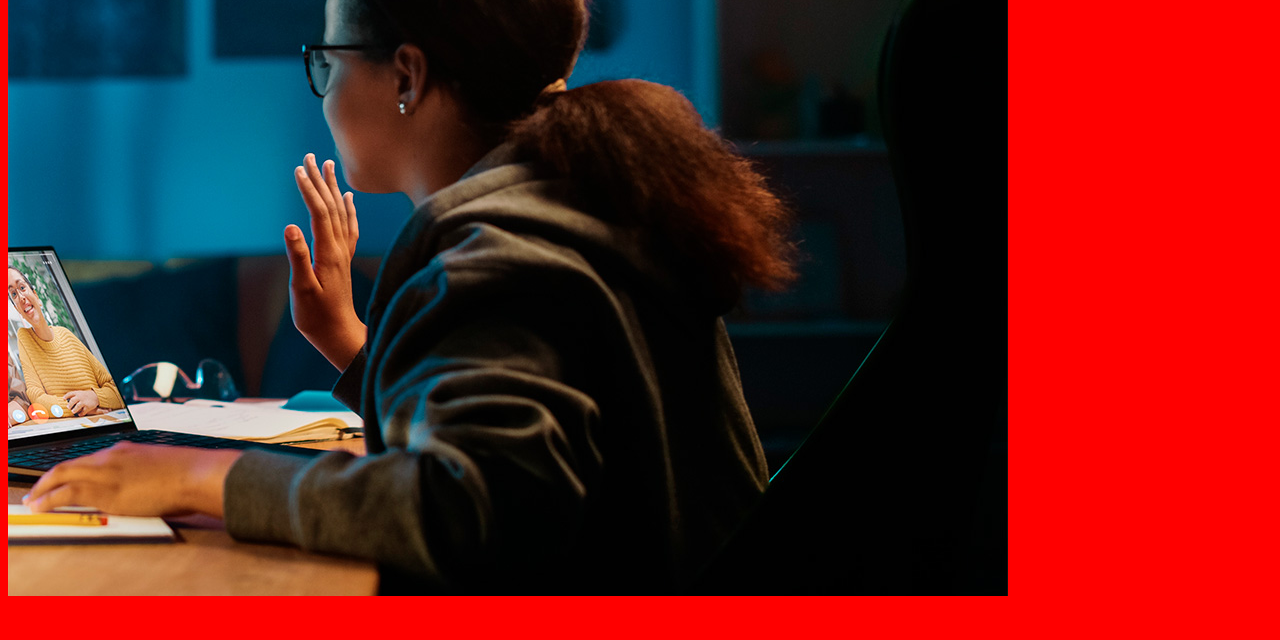
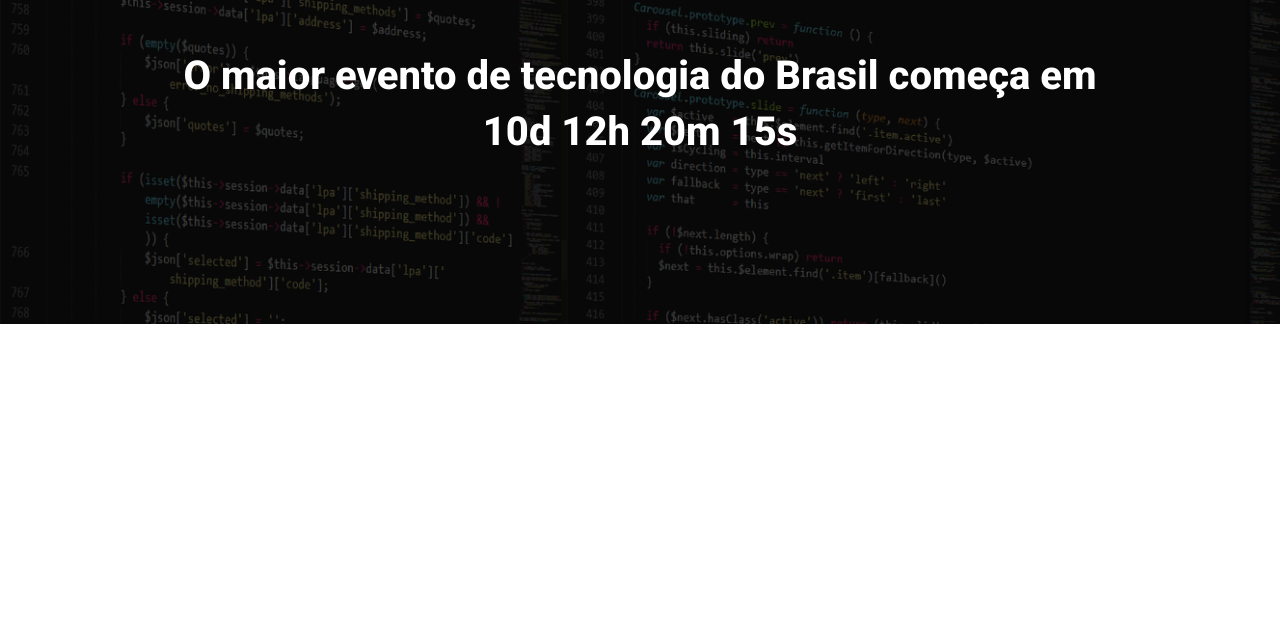
Before and after one commit to GuilhermeocM/ebac_tech_talks, a website built with Parcel: page src/index.html in a window 1280 px wide. Shown: the part 160-800 px from the top of the page. Built offline with nearby package versions, Linux system fonts and the light colour scheme.

Commit message:
criando o hero

```diff
--- a/src/index.html
+++ b/src/index.html
@@ -1,13 +1,23 @@
 <!DOCTYPE html>
-<html lang="en">
+<html lang="pt-BR">
 <head>
     <meta charset="UTF-8">
     <meta name="viewport" content="width=device-width, initial-scale=1.0">
-    <title>Document</title>
+    <title>EBAC Tech Talks</title>
     <link rel="stylesheet" href="styles/main.scss">
+    <link rel="preconnect" href="https://fonts.googleapis.com">
+    <link rel="preconnect" href="https://fonts.gstatic.com" crossorigin>
+    <link href="https://fonts.googleapis.com/css2?family=Roboto:ital,wdth,wght@0,75..100,100..900;1,75..100,100..900&display=swap" rel="stylesheet">
 </head>
 <body>
-    <img src="./images/backend.png" alt="">
+    <header class="hero">
+        <div class="container">
+            <img class="hero__logo" src="./images/ebac_logo.svg" alt="">
+            <p class="hero__text">
+                O maior evento de tecnologia do Brasil começa em 10d 12h 20m 15s
+            </p>
+        </div>
+    </header>
 
     <script src="scripts/main.js"></script>
 </body>
--- /dev/null
+++ b/src/styles/_hero.scss
@@ -0,0 +1,52 @@
+.hero {
+    padding-top: 64px;
+    padding-bottom: 100px;
+    background-image: url(../images/fundo.png);
+    background-repeat: no-repeat;
+    background-size: cover;
+    position: relative;
+
+    .container {
+        position: relative;
+    }
+
+    &::before {
+        position: absolute;
+        top: 0;
+        left: 0;
+        width: 100%;
+        height: 100%;
+        background-color: #000;
+        content: '';
+        opacity: 0.7;
+    }
+
+    &__text {
+        margin-top: 64px;
+        margin-bottom: 64px;
+        font-size: 40px;
+        line-height: 56px;
+        font-weight: 800;
+        text-align: center;
+    }
+
+    &__logo {
+        margin: 0 auto;
+        height: 80px;
+        display: block;
+    }
+
+    @media (max-width: 640px) {
+        padding: 40px 0;
+
+        &__logo {
+            height: 40px;
+        }
+
+        &__text {
+            font-size: 22px;
+            line-height: 24px;
+            margin: 24px 0;
+        }
+    }
+}
--- a/src/styles/main.scss
+++ b/src/styles/main.scss
@@ -1,3 +1,23 @@
-body {
-    background-color: red;
+@use 'hero';
+
+* {
+    margin: 0;
+    padding: 0;
+    box-sizing: border-box;
+    font-family: Roboto, sans-serif;
+    color: #fff;
 }
+
+.container {
+    max-width: 960px;
+    width: 100%;
+    margin: 0 auto;
+
+    @media (max-width: 640px) {
+        max-width: 80%;
+    }
+
+    @media (max-width: 1024px) {
+        max-width: 90%;
+    }
+}
```
